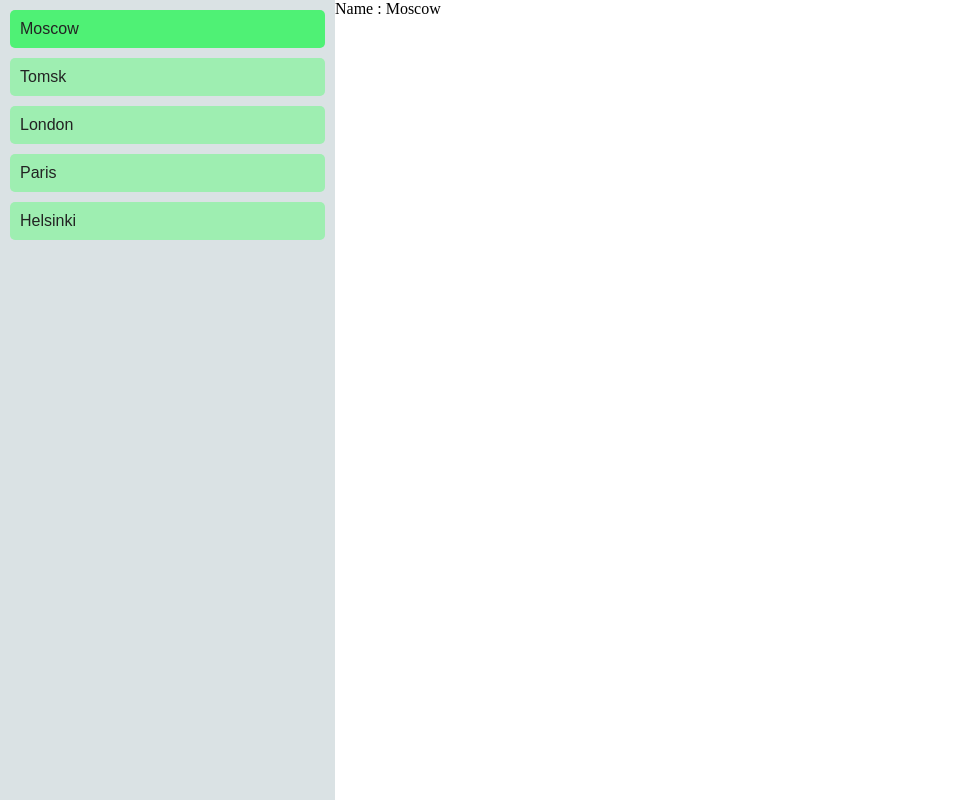
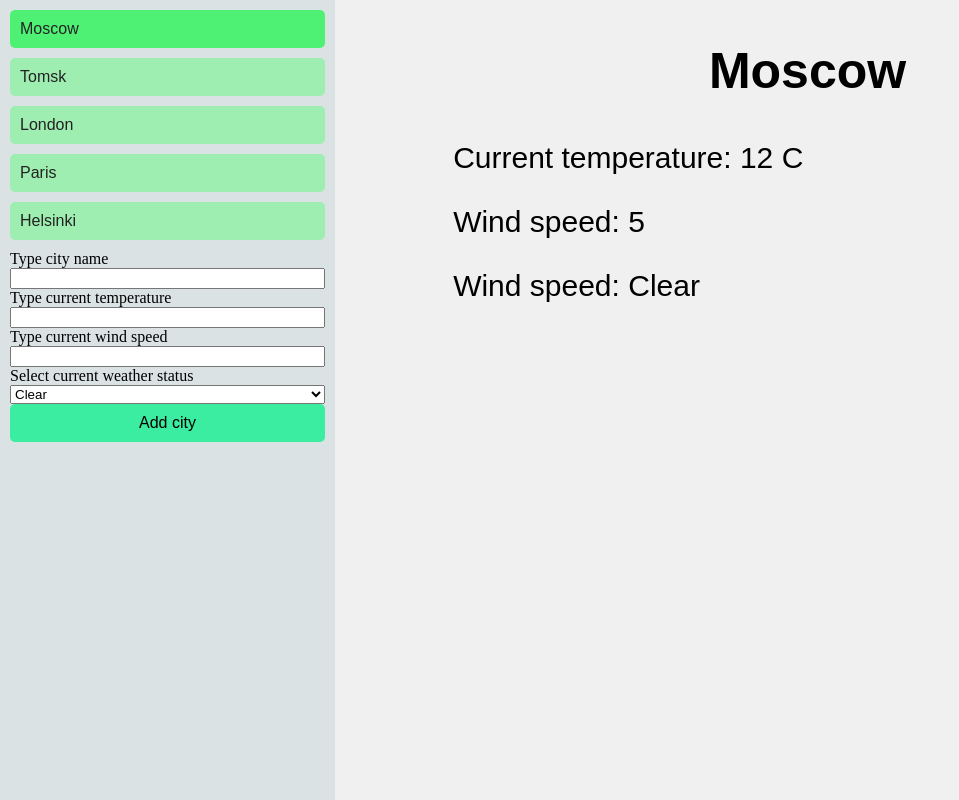
Before and after one commit to ectuser/OTUS-Course, a React app in the folder Third Month/react-state-props/: page / in a window 1280 px wide. Shown: the whole page, without its empty margins (0-959 px from the left). Built offline with nearby package versions, Linux system fonts and the light colour scheme; the HTML template or start-up script is replaced by a standard one.

Commit message:
Done partly

```diff
--- /dev/null
+++ b/Third Month/react-state-props/src/components/AddCity/AddCity.scss
@@ -0,0 +1,16 @@
+.add-city-container{
+    display: flex;
+    flex-direction: column;
+    #add-city{
+        padding: 10px;
+        background: #3beda0;
+        text-align: center;
+        font-family: Arial, Helvetica, sans-serif;
+        border-radius: 5px;
+        cursor: pointer;
+
+    }
+    #add-city:hover{
+        background: #36ce8c;
+    }
+}
--- /dev/null
+++ b/Third Month/react-state-props/src/components/AddCity/AddCity.tsx
@@ -0,0 +1,36 @@
+import React from "react";
+import "./AddCity.scss";
+import { WeatherStatus } from "../../models/WeatherStatus"
+
+
+interface IAddCityProps{
+    addCity : any
+}
+
+export default class AddCity extends React.Component<IAddCityProps>{
+
+    public render(){
+        return(
+            <form className="add-city-container">
+                <label htmlFor="cityName">Type city name</label>
+                <input type="text" name="cityName" />
+                <label htmlFor="temperature">Type current temperature</label>
+                <input type="number" name="temperature" />
+                <label htmlFor="windSpeed">Type current wind speed</label>
+                <input type="number" name="windSpeed" />
+                <label htmlFor="weatherStatus">Select current weather status</label>
+                <select name="weatherStatus" id="">
+                    <option value={WeatherStatus.Clear}>{WeatherStatus[WeatherStatus.Clear]}</option>
+                    <option value={WeatherStatus.Cloudly}>{WeatherStatus[WeatherStatus.Cloudly]}</option>
+                    <option value={WeatherStatus.Rainy}>{WeatherStatus[WeatherStatus.Rainy]}</option>
+                </select>
+                <div onClick={this.AddCity} id="add-city">Add city</div>
+            </form>
+        )
+    }
+
+    private AddCity(){
+        let formData = new FormData(document.querySelector(".add-city-container") as HTMLFormElement);
+        console.log(formData);
+    }
+}
--- a/Third Month/react-state-props/src/components/App/App.tsx
+++ b/Third Month/react-state-props/src/components/App/App.tsx
@@ -5,6 +5,8 @@ import City from "../CitiesList/City/City";
 import MainContent from "../MainContent/MainContent";
 import CityModel from "../../models/CityModel"
 import { WeatherStatus } from "../../models/WeatherStatus"
+import "../CitiesList/CitiesList.scss";
+import AddCity from "../AddCity/AddCity"
 
 interface IAppProps{
 
@@ -29,10 +31,16 @@ export default class App extends React.Component<IAppProps, IAppState>{
             <div id="main">
                 <div className="cities-list">
                     { this.cities.map((item : CityModel, i : number) => <City onClickCity={this.ChangeCity} selectedCityName={this.state.selectedCityName} name={item.name} key={i} />) }
+                    <AddCity addCity={this.AddCity} />
                 </div>
-                <MainContent city={this.SelectCityByName()} />
+                <MainContent>
+                    {this.SelectCityByName()}
+                </MainContent>
             </div>
         )
+    }
+    public AddCity(){
+
     }
     public SelectCityByName = () => {
         for (let city of this.cities){
@@ -54,11 +62,11 @@ export default class App extends React.Component<IAppProps, IAppState>{
 
     private InitCities(){
         let cities : CityModel[] = [];
-        cities.push(new CityModel("Moscow", 12, 5, [10, 15, 4, 5, 6], WeatherStatus.Clear))
-        cities.push(new CityModel("Tomsk", -2, 6, [-5, -7, 0, -1, -3], WeatherStatus.Cloudly))
-        cities.push(new CityModel("London", 15, 2, [20, 13, 21, 16, 16], WeatherStatus.Cloudly))
-        cities.push(new CityModel("Paris", 13, 4, [11, 16, 20, 21, 14], WeatherStatus.Rainy))
-        cities.push(new CityModel("Helsinki", 4, 6, [0, -1, 7, 5, 4], WeatherStatus.Clear))
+        cities.push(new CityModel("Moscow", 12, 5, WeatherStatus.Clear))
+        cities.push(new CityModel("Tomsk", -2, 6, WeatherStatus.Cloudly))
+        cities.push(new CityModel("London", 15, 2, WeatherStatus.Cloudly))
+        cities.push(new CityModel("Paris", 13, 4, WeatherStatus.Rainy))
+        cities.push(new CityModel("Helsinki", 4, 6, WeatherStatus.Clear))
         return cities;
     }
 }
--- a/Third Month/react-state-props/src/components/MainContent/MainContent.scss
+++ b/Third Month/react-state-props/src/components/MainContent/MainContent.scss
@@ -1,4 +1,20 @@
+@import "../../styles/colors";
 #main-content{
     flex: 3;
     min-height: 100%;
+    background: #f0f0f0;
+
+    .show-city{
+        width : 75%;
+        margin : 0 auto;
+        font-family: Arial, Helvetica, sans-serif;
+
+        h2{
+            text-align: center;
+            font-size: 50px;
+        }
+        p{
+            font-size: 30px;
+        }
+    }
 }
--- a/Third Month/react-state-props/src/components/MainContent/MainContent.tsx
+++ b/Third Month/react-state-props/src/components/MainContent/MainContent.tsx
@@ -2,17 +2,26 @@ import * as React from "react";
 import "./MainContent.scss";
 import CityModel from "../../models/CityModel";
 import City from "../CitiesList/City/City";
+import { WeatherStatus } from "../../models/WeatherStatus"
 
-interface IMainContent{
-    city : CityModel
+interface IMainContentProps{
+    children : CityModel
 }
 
-export default class MainContent extends React.Component<IMainContent>{
+export default class MainContent extends React.Component<IMainContentProps>{
+
     public render(){
         return(
             <div id="main-content">
-                Name : {this.props.city.name}
+                <div className="show-city">
+                    <h2>{this.props.children.name}</h2>
+                    <p>Current temperature: {this.props.children.temperature} C</p>
+                    <p>Wind speed: {this.props.children.windSpeed}</p>
+                    <p>Wind speed: {WeatherStatus[this.props.children.weatherStatus]}</p>
+                </div>
             </div>
         )
     }
+
+
 }
--- a/Third Month/react-state-props/src/models/CityModel.tsx
+++ b/Third Month/react-state-props/src/models/CityModel.tsx
@@ -3,13 +3,11 @@ export default class CityModel{
     public name : string;
     public temperature : number;
     public windSpeed : number;
-    public temperatureHistory : number[];
     public weatherStatus : WeatherStatus;
-    constructor(name : string, temperature : number, windSpeed : number, temperatureHistory : number[], weatherStatus : WeatherStatus){
+    constructor(name : string, temperature : number, windSpeed : number, weatherStatus : WeatherStatus){
         this.name = name;
         this.temperature = temperature;
         this.windSpeed = windSpeed;
-        this.temperatureHistory = temperatureHistory;
         this.weatherStatus = weatherStatus;
     }
 }
```
